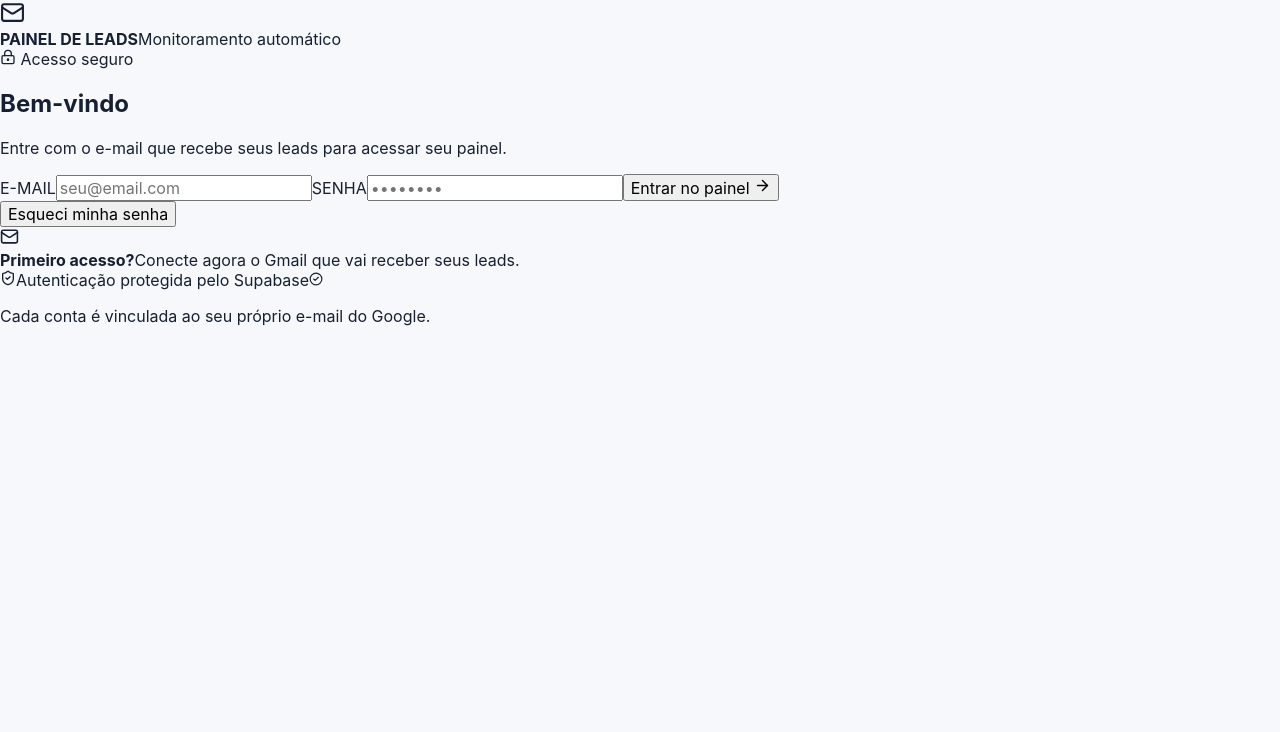
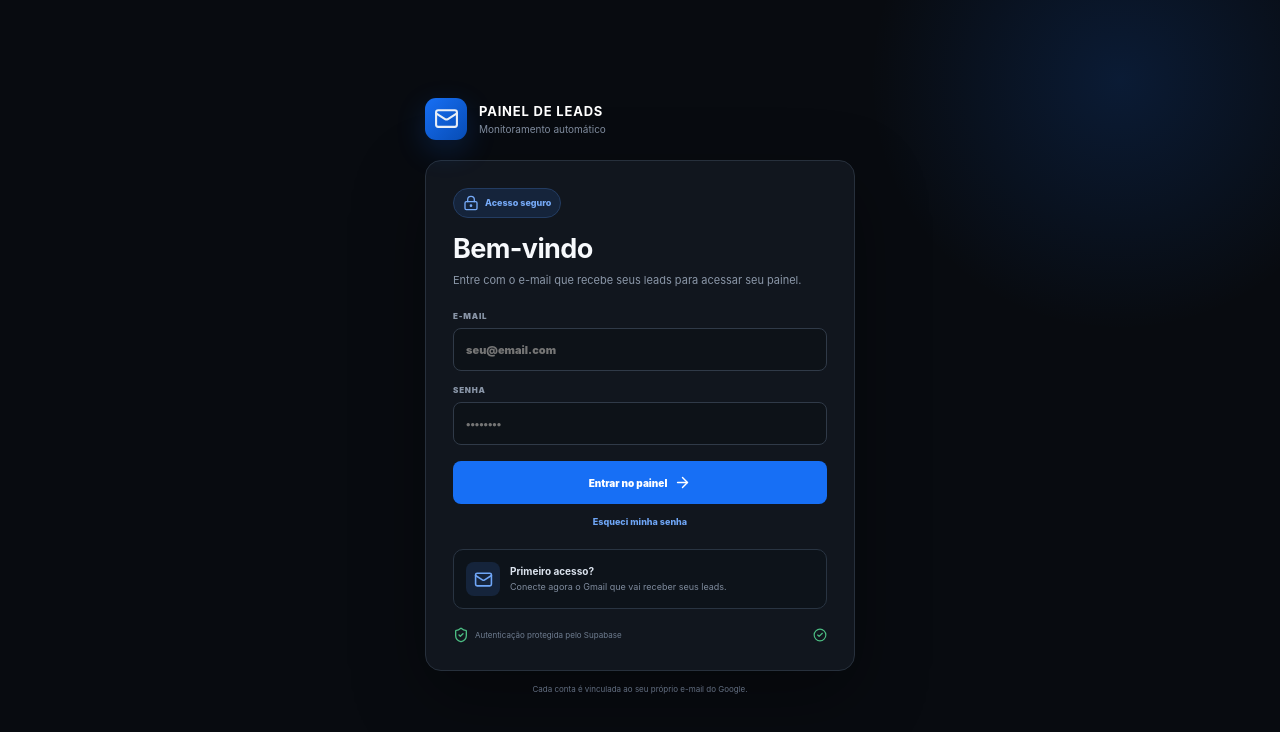
Before and after one commit to joaop44777/painel-leads-novo, a Next.js app: page / in a window 1280 px wide. Shown: the top 732 px of the page. Built offline with nearby package versions, Linux system fonts and the light colour scheme; no server answers.

Commit message:
style: create polished dark login screen

```diff
--- a/app/globals.css
+++ b/app/globals.css
@@ -156,3 +156,29 @@ button{cursor:pointer}
 .attend-button:hover{background:#1d5239}
 .leads-app.dark .lead-tabs button{background:#171d26;border-color:#303a48;color:#aeb8c7}
 .leads-app.dark .lead-tabs button.active{background:#176ff5;border-color:#176ff5;color:#fff}
+
+.login-page{min-height:100vh;background:#080b10;color:#e9eef6;display:flex;justify-content:center;align-items:center;padding:32px;position:relative;overflow:hidden}
+.login-glow{position:absolute;width:520px;height:520px;border-radius:50%;background:radial-gradient(circle,rgba(23,111,245,.16),transparent 68%);top:-180px;right:-100px}
+.login-shell{width:100%;max-width:430px;position:relative;z-index:1}
+.login-brand{display:flex;align-items:center;gap:12px;margin-bottom:20px}
+.login-logo{width:42px;height:42px;border-radius:11px;background:linear-gradient(135deg,#176ff5,#074cb4);display:grid;place-items:center;box-shadow:0 10px 30px rgba(23,111,245,.2)}
+.login-brand strong{display:block;font-size:13px;letter-spacing:.8px;color:#fff}
+.login-brand span{display:block;margin-top:4px;font-size:10px;color:#7f8b9d}
+.login-card{background:#11161e;border:1px solid #27303c;border-radius:16px;padding:27px;box-shadow:0 25px 70px rgba(0,0,0,.35)}
+.login-card-top{margin-bottom:22px}
+.login-badge{display:inline-flex;align-items:center;gap:6px;color:#76aaf8;background:#15243b;border:1px solid #233c62;border-radius:20px;padding:6px 9px;font-size:9px;font-weight:800;margin-bottom:14px}
+.login-card h1{font-size:27px;letter-spacing:-.6px;margin:0;color:#f7f9fc}
+.login-card-top p{font-size:11px;line-height:1.6;color:#8b97a8;margin:7px 0 0}
+.login-form{display:grid;gap:14px}
+.login-form label{display:grid;gap:7px;color:#8995a7;font-size:8px;font-weight:900;letter-spacing:.8px}
+.login-form input{height:43px;border:1px solid #303a48;border-radius:8px;background:#0d1218;color:#f1f5f9;outline:0;padding:0 12px;font-size:11px}
+.login-form input:focus{border-color:#397fdf;box-shadow:0 0 0 3px rgba(23,111,245,.1)}
+.login-submit{height:43px;border:0;border-radius:8px;background:#176ff5;color:#fff;font-size:10px;font-weight:900;display:flex;align-items:center;justify-content:center;gap:7px;margin-top:2px}
+.login-submit:hover{background:#2b7df6}.login-submit:disabled{opacity:.6}
+.forgot-link{border:0;background:transparent;color:#6fa6f7;font-size:9px;font-weight:800;padding:12px 0 2px;width:100%;text-align:center}
+.login-error{background:#3a1820;border:1px solid #69303b;color:#ff9aaa;border-radius:7px;padding:9px;font-size:9px}
+.sync-box{margin-top:20px;border:1px solid #293442;background:#0d131a;border-radius:10px;padding:12px;display:flex;gap:10px;align-items:center}
+.sync-icon{width:34px;height:34px;border-radius:8px;background:#15243b;color:#6fa6f7;display:grid;place-items:center;flex:0 0 34px}
+.sync-copy strong{display:block;color:#dce4ef;font-size:10px}.sync-copy span{display:block;color:#7f8b9d;font-size:9px;line-height:1.45;margin-top:3px}
+.login-secure{display:flex;align-items:center;gap:6px;margin-top:18px;color:#6f7d90;font-size:8px}.login-secure svg:first-child{color:#4cbd83}.login-secure svg:last-child{margin-left:auto;color:#4cbd83}
+.login-footer{text-align:center;color:#626e80;font-size:8px;margin-top:13px}
```
